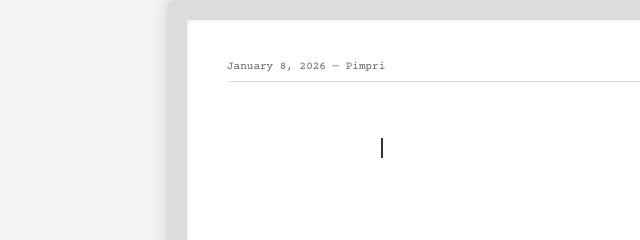
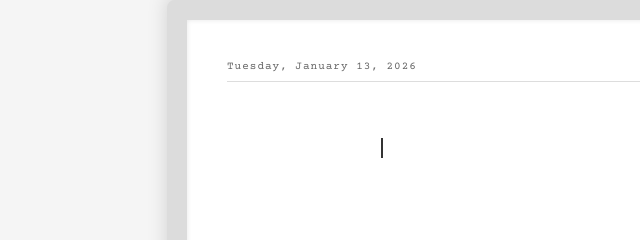
Before and after one commit to shr1n1ket/typewriter, a plain HTML site: page index.html in a window 1280 px wide. Shown: the top 240 px of the page, 48-688 px from the left. Drawn offline with nearby package versions, Linux system fonts and the light colour scheme.

Commit message:
Add date to paper header

```diff
--- a/index.html
+++ b/index.html
@@ -29,7 +29,6 @@
             max-width: 95vw;
         }
 
-        /* Paper */
         .paper-holder {
             background: #dcdcdc;
             padding: 20px;
@@ -51,6 +50,7 @@
             margin-bottom: 20px;
             border-bottom: 1px solid #ddd;
             padding-bottom: 8px;
+            letter-spacing: 1px;
         }
 
         .paper-content {
@@ -75,7 +75,6 @@
             51%, 100% { opacity: 0; }
         }
 
-        /* Body */
         .typewriter-body {
             background: #a8c5d9;
             padding: 25px;
@@ -127,7 +126,6 @@
             border-radius: 20px;
         }
 
-        /* Controls */
         .controls {
             position: fixed;
             bottom: 30px;
@@ -160,9 +158,7 @@
 <div class="typewriter-container">
     <div class="paper-holder">
         <div class="paper">
-            <div class="paper-header">
-                January 8, 2026 — Pimpri
-            </div>
+            <div class="paper-header" id="dateOnly"></div>
             <div class="paper-content" id="paper">
                 <span class="cursor"></span>
             </div>
@@ -196,7 +192,6 @@
     </div>
 </div>
 
-<!-- Controls -->
 <div class="controls">
     <button class="control-btn" id="saveBtn">
         <img src="download.png" alt="Save">
@@ -225,7 +220,6 @@
 
     function updatePaper() {
         paper.innerHTML = content + '<span class="cursor"></span>';
-
         const lines = content.split('\n').length;
         const offset = Math.max(0, (lines - 10) * 28);
         paper.style.transform = `translateY(-${offset}px)`;
@@ -255,6 +249,20 @@
         link.download = `letter_${Date.now()}.txt`;
         link.click();
     };
+
+    function updateDate() {
+        const now = new Date();
+        const options = {
+            weekday: 'long',
+            year: 'numeric',
+            month: 'long',
+            day: 'numeric'
+        };
+        document.getElementById('dateOnly').textContent =
+            now.toLocaleDateString('en-US', options);
+    }
+
+    updateDate();
 </script>
 
 </body>
```
